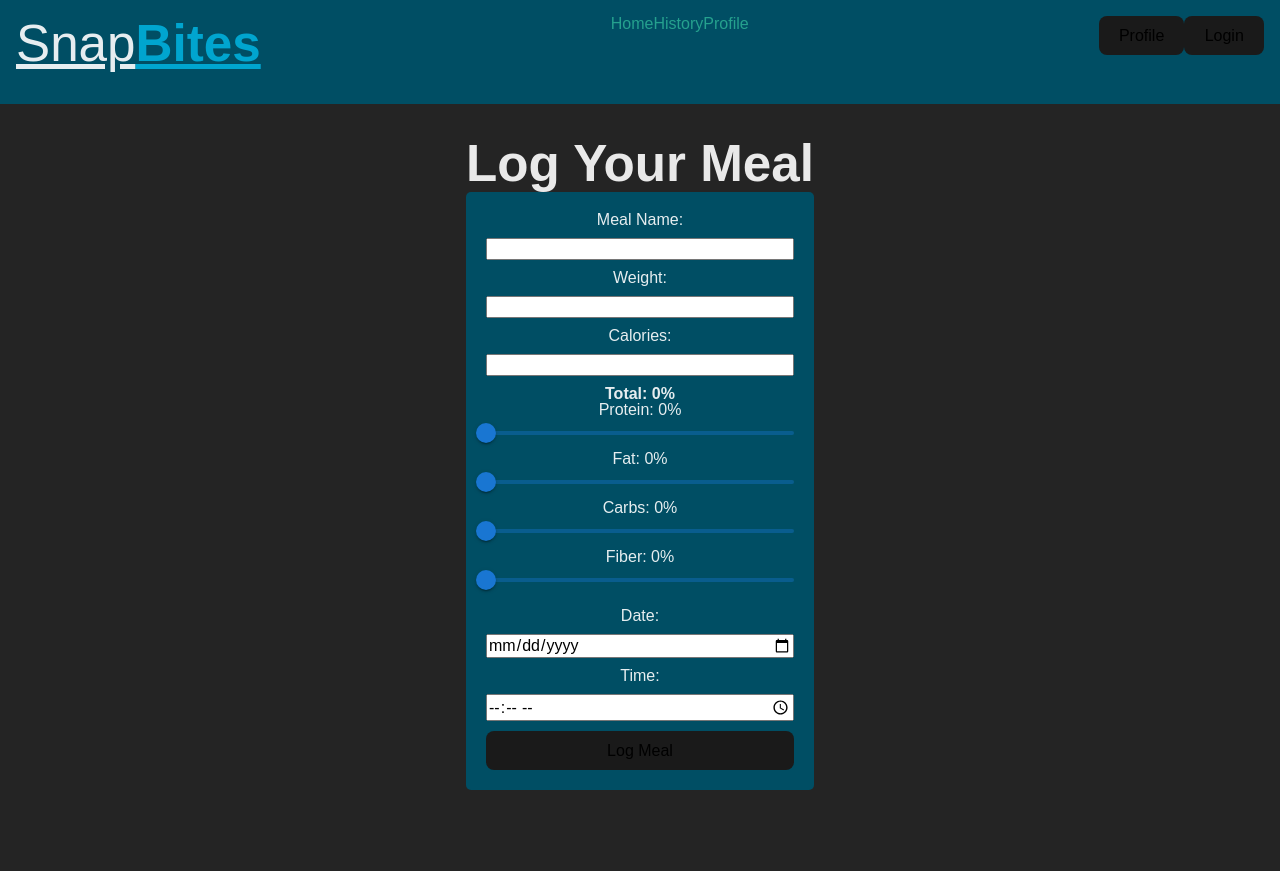
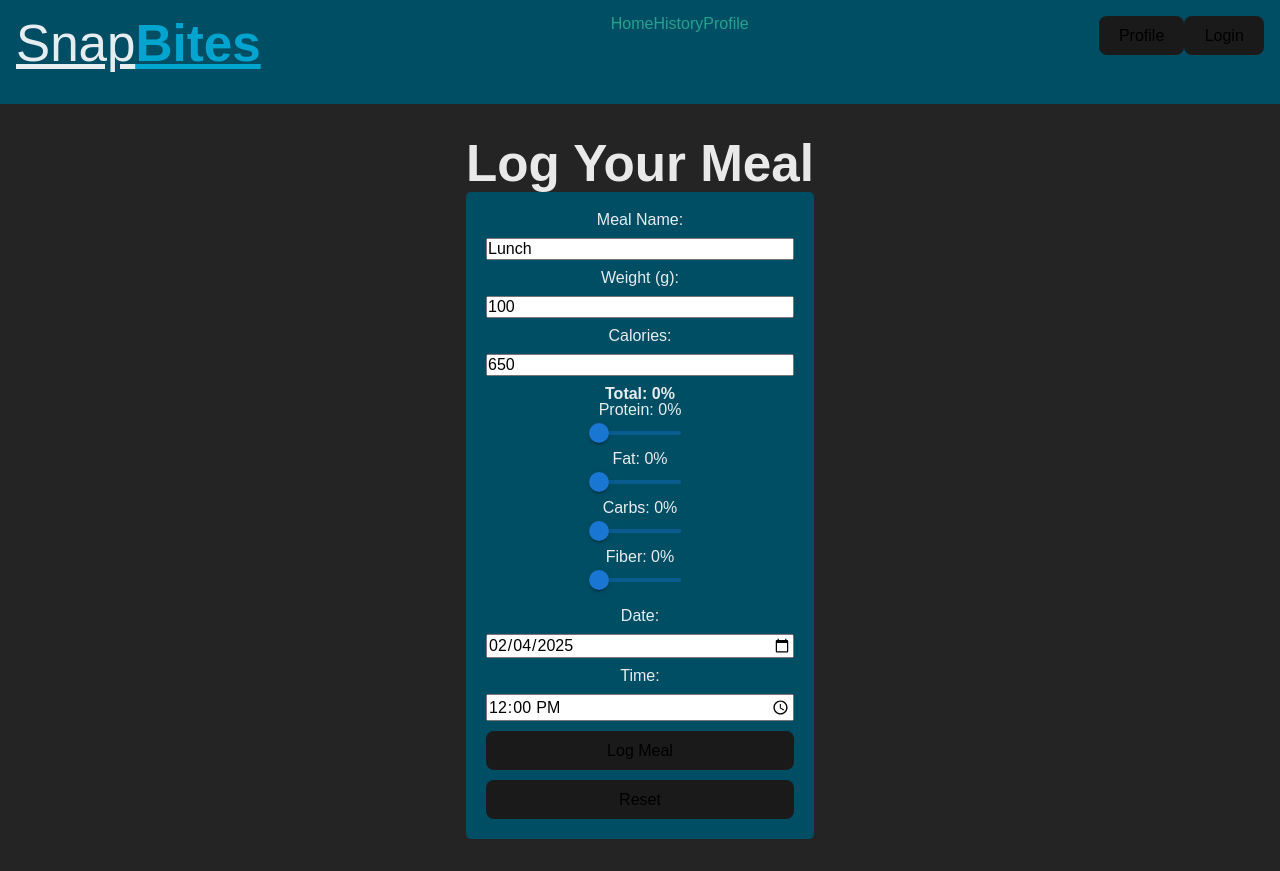
Before and after one commit to ArtOfTheNiles/SnapBites, a React (Vite) app in the folder client/: page /logmeal in a window 1280 px wide. Before the commit the page ends 822 px from the top, so only its background shows below. Built offline with nearby package versions, Linux system fonts and the light colour scheme.

Commit message:
Form Data established for Meal Logging

```diff
--- a/client/src/assets/styles/logMeal.css
+++ b/client/src/assets/styles/logMeal.css
@@ -6,3 +6,11 @@
   background-color: var(--midnight-green);
   border-radius: 5px;
 }
+
+.chart-container {
+  display: flex;
+  flex-direction: column;
+  justify-content: center;
+  align-items: center;
+  gap: 10px;
+}
--- a/client/src/components/MealChart.tsx
+++ b/client/src/components/MealChart.tsx
@@ -3,13 +3,24 @@
 import React from 'react';
 import Slider from '@mui/material/Slider';
 
-export default function MealChart() {
+export interface MacroSet {
+  protein: number;
+  fat: number;
+  carbs: number;
+  fiber: number;
+}
+
+interface MealChartProps {
+  onMacroChange: (newMacros: MacroSet) => void;
+}
+
+export default function MealChart({ onMacroChange }: MealChartProps) {
   const [protein, setProtein] = React.useState(0);
   const [fat, setFat] = React.useState(0);
   const [carbs, setCarbs] = React.useState(0);
   const [fiber, setFiber] = React.useState(0);
 
-  const handleSliderChange = (sliderID: string) => (_event: Event, newValue: number | number[]) => {
+  const macroSliderHandler = (sliderID: string) => (_event: Event, newValue: number | number[]) => {
     const total = protein + fat + carbs + fiber;
 
     if(newValue === 100) {
@@ -81,6 +92,7 @@ export default function MealChart() {
           setFiber(newValue as number);
           break;
       }
+      onMacroChange({ protein, fat, carbs, fiber });
     }
   }
 
@@ -95,7 +107,7 @@ export default function MealChart() {
           <p>Protein: {protein}%</p>
           <Slider
             value={typeof protein === 'number' ? protein : 0}
-            onChange={handleSliderChange('protein-slider')}
+            onChange={macroSliderHandler('protein-slider')}
             id="protein-slider"
             aria-label="protein-slider"
           />
@@ -103,7 +115,7 @@ export default function MealChart() {
           <p>Fat: {fat}%</p>
           <Slider
             value={typeof fat === 'number' ? fat : 0}
-            onChange={handleSliderChange('fat-slider')}
+            onChange={macroSliderHandler('fat-slider')}
             id="fat-slider"
             aria-label="fat-slider"
           />
@@ -111,7 +123,7 @@ export default function MealChart() {
           <p>Carbs: {carbs}%</p>
           <Slider
             value={typeof carbs === 'number' ? carbs : 0}
-            onChange={handleSliderChange('carb-slider')}
+            onChange={macroSliderHandler('carb-slider')}
             id="carb-slider"
             aria-label="carb-slider"
           />
@@ -119,7 +131,7 @@ export default function MealChart() {
           <p>Fiber: {fiber}%</p>
           <Slider
             value={typeof fiber === 'number' ? fiber : 0}
-            onChange={handleSliderChange('fiber-slider')}
+            onChange={macroSliderHandler('fiber-slider')}
             id="fiber-slider"
             aria-label="fiber-slider"
           />
--- a/client/src/pages/LogMeal.tsx
+++ b/client/src/pages/LogMeal.tsx
@@ -1,34 +1,109 @@
 // This is the Log Meal page, where users will log their meal information
+import React, { useState } from 'react'
+import Slider from '@mui/material/Slider';
+
 import '../assets/styles/LogMeal.css'
-import MealChart from "../components/MealChart";
+import MealChart, { MacroSet } from "../components/MealChart";
 import Header from "../components/Header";
 
 export default function LogMeal() {
+  const [formData, setFormData] = useState({
+    mealName: "Lunch",
+    weight: 100,
+    calories: 650,
+    date: new Date().toISOString().split("T")[0],
+    time: "12:00",
+    macros: {
+      protein: 0,
+      fat: 0,
+      carbs: 0,
+      fiber: 0
+    } as MacroSet
+  });
+
+  const handleMacroChange = (newMacros: MacroSet) => {
+    setFormData(prev => ({
+      ...prev,
+      macros: newMacros
+    }));
+  };
+
+  const handleChange = (e: React.ChangeEvent<HTMLInputElement>) => {
+    const { name, value } = e.target;
+    setFormData(prev => ({
+      ...prev,
+      [name]: value
+    }));
+  };
+
+  const handleSubmit = (e: React.FormEvent<HTMLFormElement>) => {
+    e.preventDefault();
+    console.log("Meal logged", formData);
+  }
+
   return (
     <>
     <Header />
 
     <div className="log-meal">
       <h1>Log Your Meal</h1>
-      <form id="log-meal-form">
-        <label htmlFor="meal-name">Meal Name:</label>
-        <input type="text" id="meal-name" name="meal-name" required />
+      <form id="log-meal-form" onSubmit={handleSubmit}>
+        <label htmlFor="mealName">Meal Name:</label>
+        <input type="text"
+        id="mealName"
+        name="mealName"
+        defaultValue="Lunch"
+        onChange={handleChange}
+        required
+        />
 
-        <label htmlFor="weight">Weight:</label>
-        <input type="number" id="weight" name="weight" required />
+        <label htmlFor="weight">Weight (g):</label>
+        <input type="number"
+        id="weight"
+        name="weight"
+        min="10"
+        max="2000"
+        step="10"
+        defaultValue="100"
+        onChange={handleChange}
+        required
+        />
 
         <label htmlFor="calories">Calories:</label>
-        <input type="number" id="calories" name="calories" required />
+        <input type="number"
+        id="calories"
+        name="calories"
+        min="0"
+        max="8000"
+        step="10"
+        defaultValue="650"
+        onChange={handleChange}
+        required
+        />
 
-        <MealChart />
+        <MealChart onMacroChange={handleMacroChange} />
 
         <label htmlFor="date">Date:</label>
-        <input type="date" id="date" name="date" required />
+        <input type="date"
+        id="date"
+        name="date"
+        min="2025-02-01"
+        defaultValue={new Date().toISOString().split('T')[0]}
+        onChange={handleChange}
+        required
+        />
 
         <label htmlFor="time">Time:</label>
-        <input type="time" id="time" name="time" required />
+        <input type="time"
+        id="time"
+        name="time"
+        defaultValue="12:00"
+        onChange={handleChange}
+        required
+        />
 
         <button type="submit">Log Meal</button>
+        <button type="reset">Reset</button>
       </form>
 
     </div>
```
